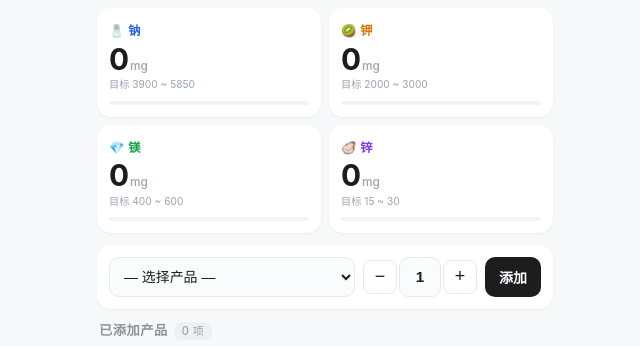
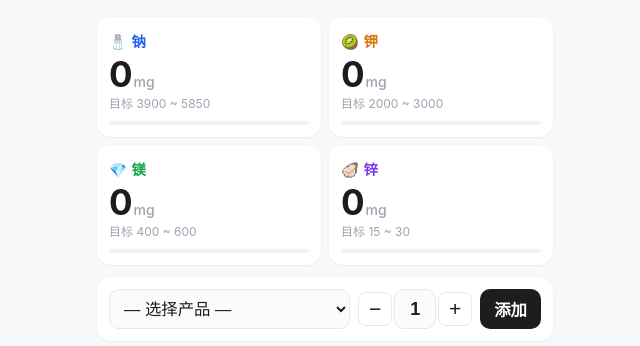
Before and after one commit to liuchenyu26131/Electrolyte-Calculator, a plain HTML site: page index.html in a window 1280 px wide. Shown: the part 89-435 px from the top of the page, without its empty margins (315-955 px from the left). Drawn offline with Linux system fonts and the light colour scheme.

Commit message:
fix: increase base font size to 20px

```diff
--- a/index.html
+++ b/index.html
@@ -6,7 +6,7 @@
 <title>钠 · 钾 · 镁 · 锌 — 摄入计算器</title>
 <style>
   *, *::before, *::after { box-sizing: border-box; margin: 0; padding: 0; }
-  html { font-size: 17px; }
+  html { font-size: 20px; }
   body {
     font-family: -apple-system, BlinkMacSystemFont, "SF Pro Display", "Segoe UI", Roboto, "Helvetica Neue", Arial, "PingFang SC", "Microsoft YaHei", sans-serif;
     background: #f6f8fa; color: #1d1d1f; line-height: 1.5;
```
